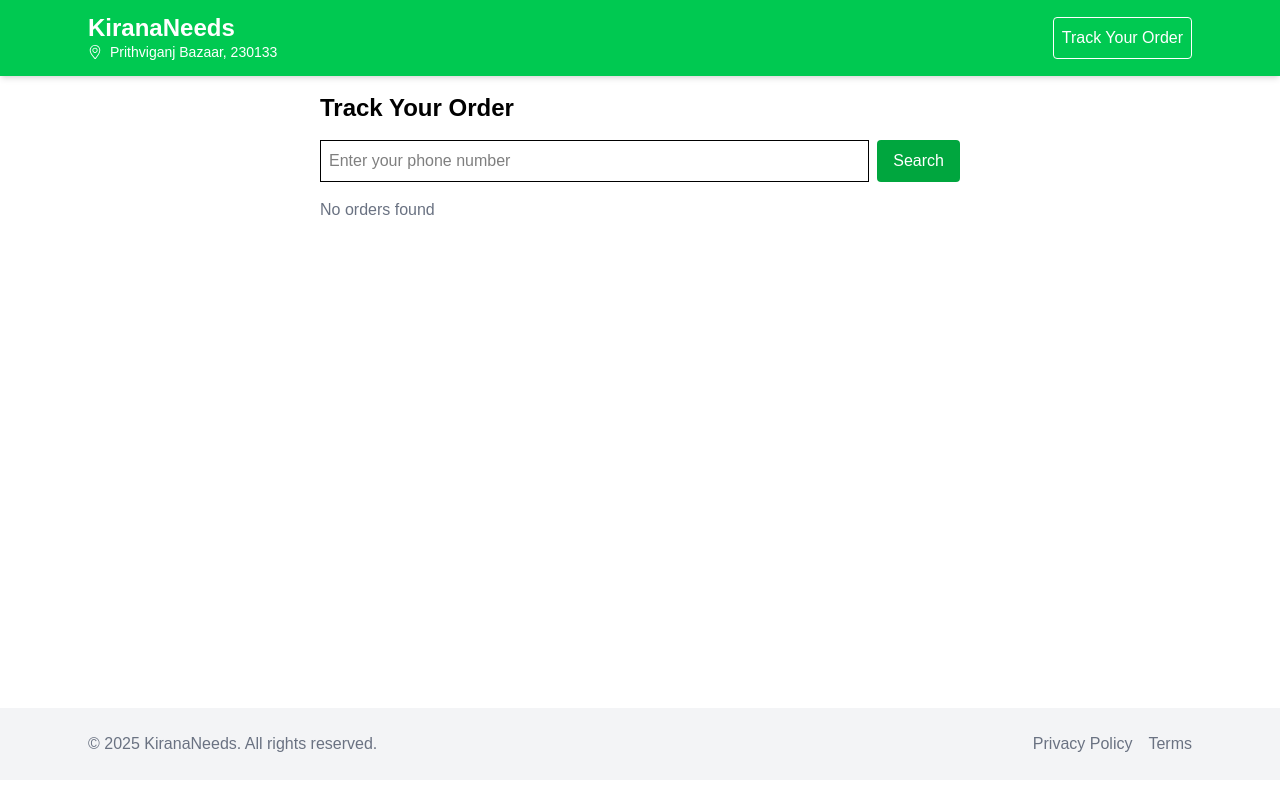
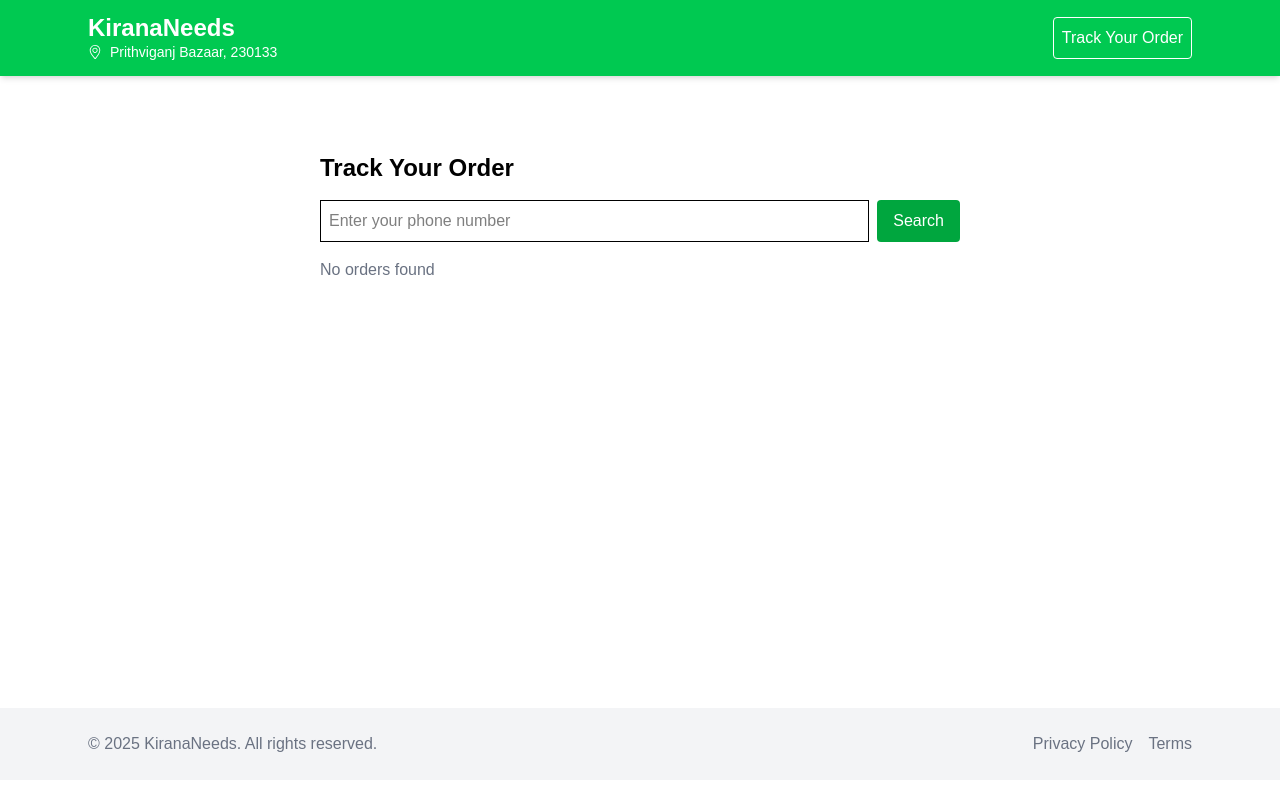
Before and after one commit to vishalyadav402/food-delivery-app, a Next.js app: page /track-order in a window 1280 px wide. Shown: the top 790 px of the page. Built offline with nearby package versions, Linux system fonts and the light colour scheme.

Commit message:
new theme check2

```diff
--- a/src/app/admin/orders/page.js
+++ b/src/app/admin/orders/page.js
@@ -35,8 +35,8 @@ export default function OrdersPage() {
   };
 
   return (
-    <div className="p-6 text-black">
-      <h1 className="text-2xl font-bold mb-4">Orders</h1>
+    <div className="p-6 bg-white text-black">
+      <h1 className="text-2xl font-bold mt-15 mb-4">Orders</h1>
 
       <div className="grid grid-cols-2 sm:grid-cols-3 md:grid-cols-4 gap-4">
   {orders.map((order) => (
--- a/src/app/admin/page.js
+++ b/src/app/admin/page.js
@@ -134,7 +134,7 @@ export default function AdminPage() {
   };
 
   return (
-    <div className="p-6 mx-auto max-w-md">
+    <div className="p-6 mx-auto max-w-md bg-white text-black">
       <h1 className="text-2xl font-bold mb-4">Admin Panel</h1>
 
       {/* Image Upload */}
--- a/src/app/track-order/page.js
+++ b/src/app/track-order/page.js
@@ -37,8 +37,8 @@ export default function TrackOrder() {
   return (
     <>
     <Header/>
-    <div className="max-w-2xl min-h-[79vh] mx-auto p-4 text-black">
-      <h1 className="text-2xl font-bold mb-4">
+    <div className="max-w-2xl min-h-[79vh] mx-auto p-4 bg-white text-black">
+      <h1 className="text-2xl font-bold mt-15 mb-4">
         Track Your Order
       </h1>
 
```
